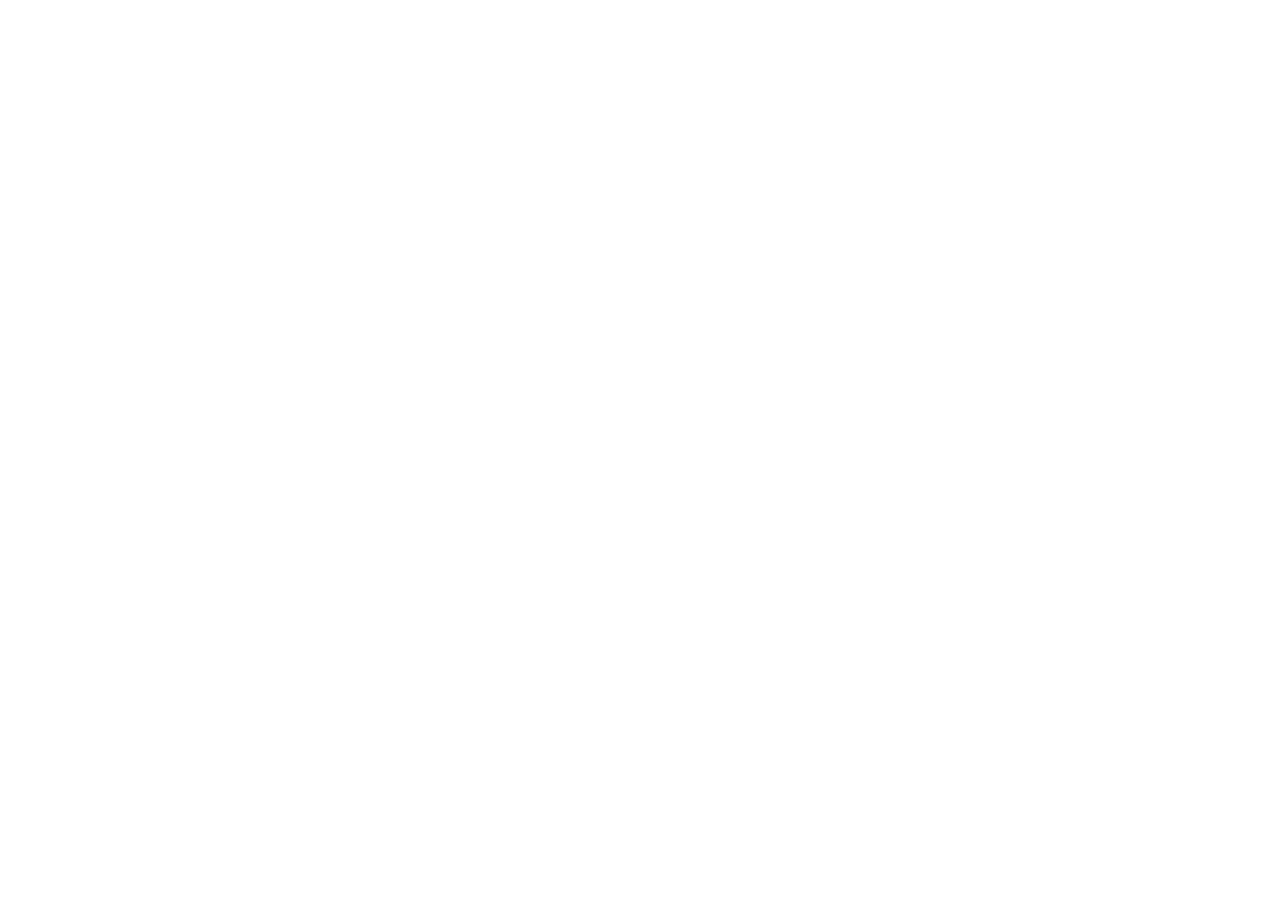
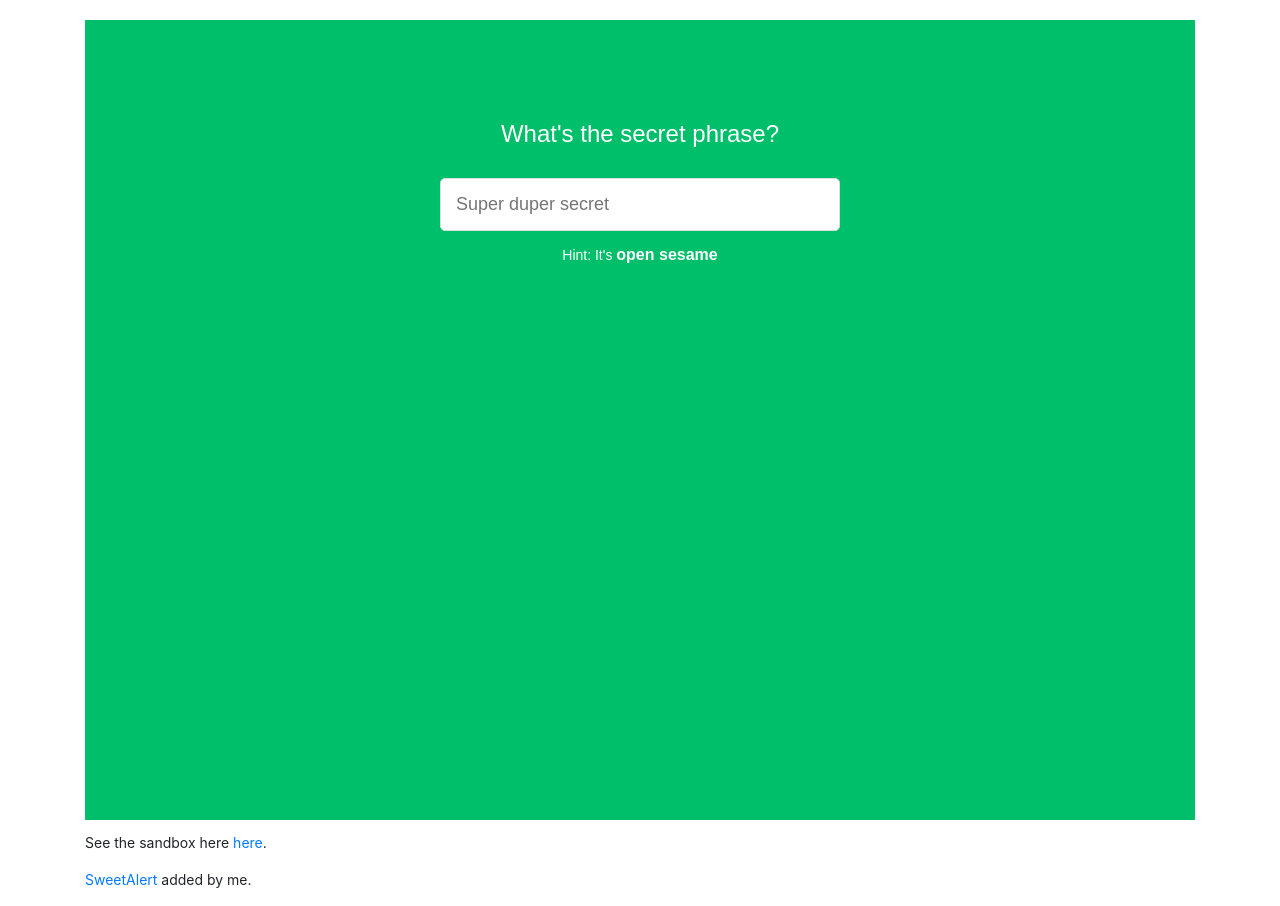
Before and after one commit to answebdev/scotch-react-10, a React (Create React App) app: page /show-an-alert-based-on-an-input in a window 1280 px wide. Shown: the part 130-1036 px from the top of the page. Before the commit the page ends 800 px from the top, so only its background shows below. Built offline with nearby package versions, Linux system fonts and the light colour scheme.

Commit message:
completed Day 4

```diff
--- a/package.json
+++ b/package.json
@@ -12,6 +12,7 @@
     "react-dom": "^17.0.1",
     "react-router-dom": "^5.2.0",
     "react-scripts": "4.0.0",
+    "sweetalert": "^2.1.2",
     "web-vitals": "^0.2.4"
   },
   "scripts": {
--- a/src/App.css
+++ b/src/App.css
@@ -72,3 +72,35 @@
 .subtitle {
   margin-top: 80px;
 }
+
+/* DAY FOUR STYLES */
+.phrase {
+  font-family: sans-serif;
+  text-align: center;
+  padding: 100px;
+  background: #00bf6a;
+  color: #fff;
+  height: 100vh;
+}
+
+h2 {
+  margin-bottom: 30px;
+  font-size: 24px;
+}
+
+input {
+  padding: 12px 15px;
+  border-radius: 5px;
+  border: 1px solid #ddd;
+  font-size: 18px;
+  min-width: 400px;
+}
+
+p {
+  margin-top: 12px;
+  font-size: 14px;
+}
+
+p strong {
+  font-size: 16px;
+}
--- a/src/App.js
+++ b/src/App.js
@@ -4,6 +4,7 @@
 import One from './components/pages/One';
 import Two from './components/pages/Two';
 import Three from './components/pages/Three';
+import Four from './components/pages/Four';
 
 import Navigation from './components/layout/Navigation';
 import './App.css';
@@ -26,6 +27,11 @@
             path='/use-react-state-to-update-the-dom'
             component={Three}
           />
+          <Route
+            exact
+            path='/show-an-alert-based-on-an-input'
+            component={Four}
+          />
         </Switch>
       </div>
     </Router>
--- /dev/null
+++ b/src/components/pages/Four.js
@@ -0,0 +1,65 @@
+import React, { useState } from 'react';
+import { Container } from 'react-bootstrap';
+import swal from 'sweetalert';
+
+const Four = () => {
+  // We don't want to give the user anything, since they have to guess,
+  // so we leave it blank (empty string) --> useState('')
+  const [phrase, setPhrase] = useState('');
+
+  if (phrase === 'open sesame') {
+    swal('Good job!', 'You may pass!', 'success');
+  }
+
+  return (
+    <Container>
+      <div className='App'>
+        <h3 style={{ marginTop: '40px', marginBottom: '20px' }}>
+          Day 4: Show an Alert Based on an Input
+        </h3>
+
+        <div className='phrase'>
+          <h2>What's the secret phrase?</h2>
+
+          {/* Test: */}
+          {/* <p>{phrase}</p> */}
+
+          <input
+            type='text'
+            placeholder='Super duper secret'
+            value={phrase}
+            onChange={(e) => setPhrase(e.target.value)}
+          />
+
+          <p>
+            Hint: It's <strong>open sesame</strong>
+          </p>
+        </div>
+
+        <p>
+          See the sandbox here&nbsp;
+          <a
+            href='https://codesandbox.io/s/2x73k4o38n'
+            rel='noopener noreferrer'
+            target='_blank'
+          >
+            here
+          </a>
+          .
+        </p>
+        <p>
+          <a
+            href='https://sweetalert.js.org/'
+            rel='noopener noreferrer'
+            target='_blank'
+          >
+            SweetAlert&nbsp;
+          </a>
+          added by me.
+        </p>
+      </div>
+    </Container>
+  );
+};
+
+export default Four;
--- a/src/components/pages/Home.js
+++ b/src/components/pages/Home.js
@@ -59,6 +59,17 @@
               View <i class='fas fa-eye'></i>
             </Button>
           </p>
+          <p>
+            <strong>Day 4:</strong> Show an Alert Based on an Input&nbsp;&nbsp;
+            <Button
+              variant='primary'
+              size='sm'
+              href='/show-an-alert-based-on-an-input'
+              style={{ marginRight: '5px' }}
+            >
+              View <i class='fas fa-eye'></i>
+            </Button>
+          </p>
         </div>
       </div>
     </Container>
```
Also changed, not shown: 1 other file (tests, documents, lock files or other folders).
